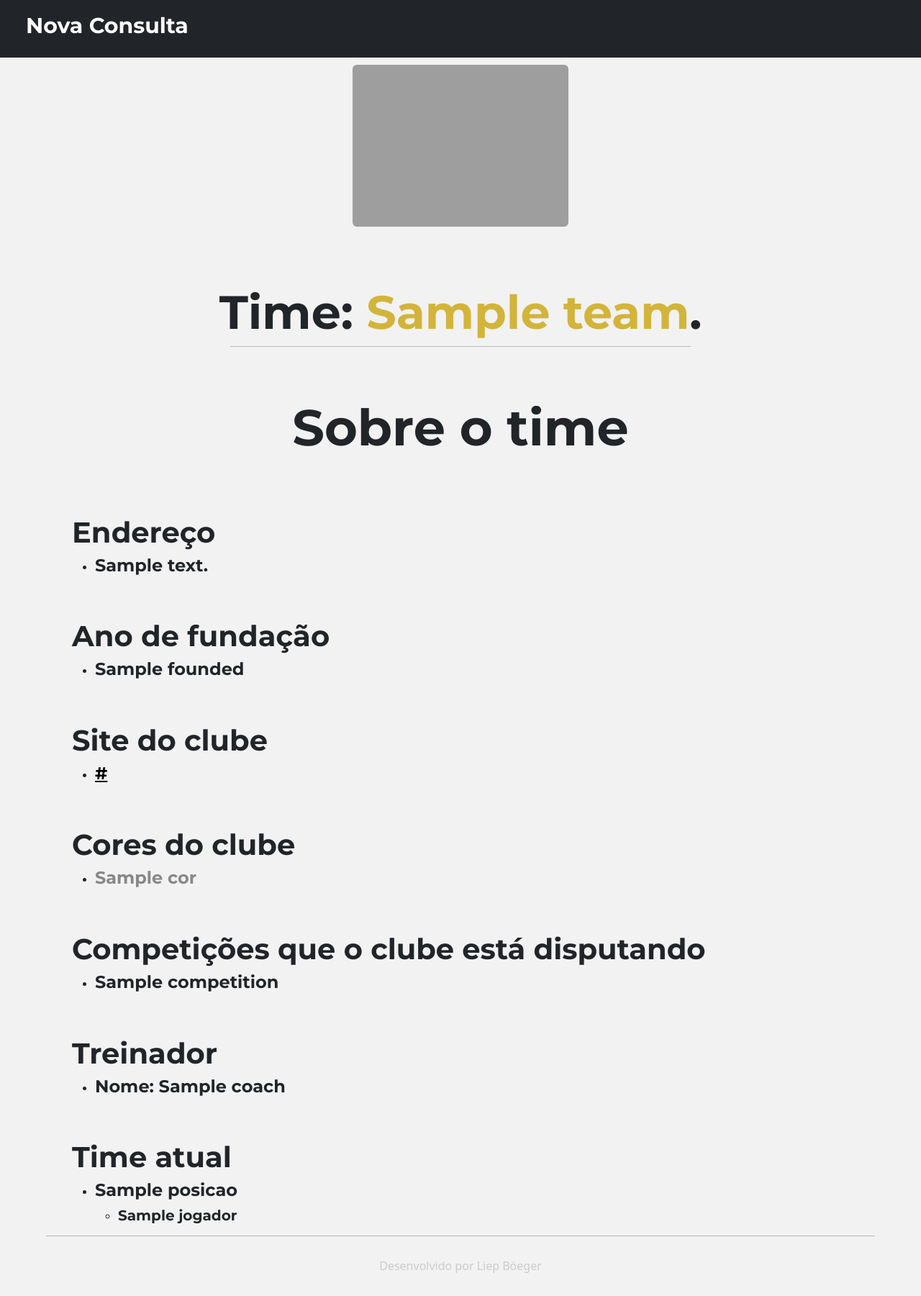
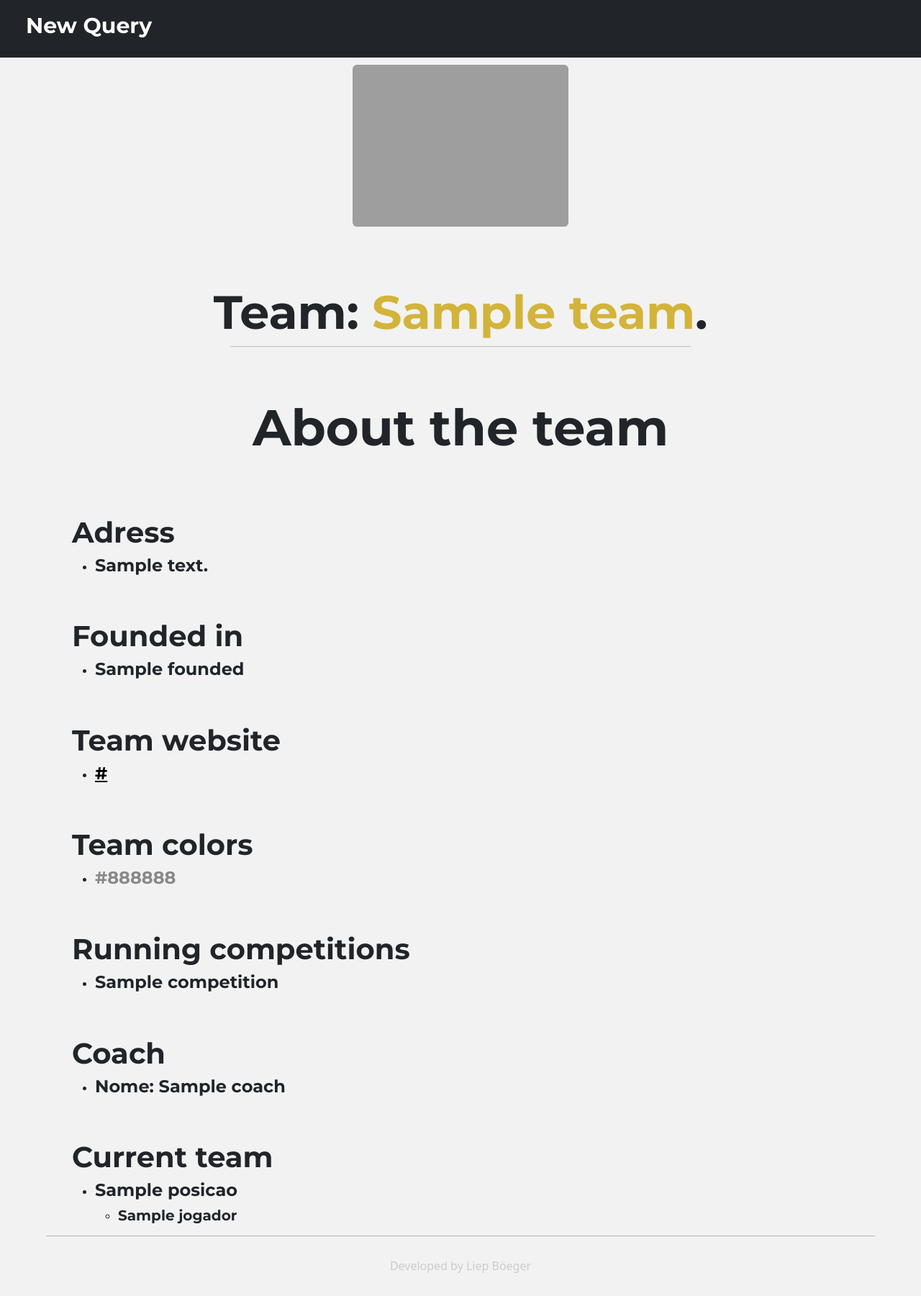
Before and after one commit to LiepBoeger/Flask-Data-Football, a Flask app: template templates/resultados.html in a window 1280 px wide. Shown: the whole page at 72% size. Run offline with Flask 3, Linux system fonts and the light colour scheme; the template is opened without the code that fills it: most values are stand-ins (such as "Sample title", 1, 10 or a date in 2020); parts of the project's set-up code (start-up, migrations or seed data) failed here and were passed over; grey boxes are pictures that could not be loaded.

Commit message:
Tradução para en e remoção da biblioteca de tradução

```diff
--- a/templates/home.html
+++ b/templates/home.html
@@ -1,10 +1,10 @@
 {% extends 'base.html' %}
 {% block conteudo %}
-<h1 class="titulo">Procure por seu time da <span class="titulo2">série A</span> favorito.</h1>
+<h1 class="titulo">Search for your favorite <span class="titulo2">serie A</span> team.</h1>
 <div id="cover">
   <form method="POST" action="{{url_for('get_team_id_route.get_team_id')}}">
     <div class="tb">
-      <div class="td"><input name="team_name" type="text" placeholder="Digite um time..." required></div>
+      <div class="td"><input name="team_name" type="text" placeholder="Team name..." required></div>
       <div class="td" id="s-cover">
         <button type="submit">
           <div id="s-circle"></div>
--- a/templates/resultados.html
+++ b/templates/resultados.html
@@ -2,43 +2,43 @@
 {% block conteudo %}
 <nav class="p-4 navbar navbar-expand-lg navbar-dark bg-dark " style="height: 80px;">
   <div class="container-fluid">
-    <h1 class="navbar-brand" style="font-family: 'Montserrat', sans-serif; font-size:30px;"><a class="nav-link" href="{{url_for('home_route.home')}}">Nova Consulta</a></h1>
+    <h1 class="navbar-brand" style="font-family: 'Montserrat', sans-serif; font-size:30px;"><a class="nav-link" href="{{url_for('home_route.home')}}">New Query</a></h1>
   </div>
 </nav>
 <div style="margin-top: 7%;">
   <img src={{team.crest}} class="img rounded mx-auto d-block mt-10px" alt="Responsive image">
-  <h1 class="titulo_result"> Time: <span class="titulo2">{{team.name}}</span>.</h1>
+  <h1 class="titulo_result"> Team: <span class="titulo2">{{team.name}}</span>.</h1>
   <hr style="width: 50%; margin: 0 auto;">
   <div>
-    <h1 class="titulo" style="margin-top: 1em;">Sobre o time</h1>
+    <h1 class="titulo" style="margin-top: 1em;">About the team</h1>
     <div class="fonte" style="padding-left: 100px;">
-      <h1 style="margin-top: 2em;">Endereço</h1>
+      <h1 style="margin-top: 2em;">Adress</h1>
       <ul>
         <li>
           <h4>{{team.address}}</h4>
         </li>
       </ul>
-      <h1 style="margin-top: 1.5em;">Ano de fundação</h1>
+      <h1 style="margin-top: 1.5em;">Founded in</h1>
       <ul>
         <li>
           <h4>{{team.founded}}</h4>
         </li>
       </ul>
-      <h1 style="margin-top: 1.5em;">Site do clube</h1>
+      <h1 style="margin-top: 1.5em;">Team website</h1>
       <ul>
         <li>
           <h4><a class="link" href="{{team.website}}" target="_blank">{{team.website}}</a></h4>
         </li>
       </ul>
-      <h1 style="margin-top: 1.5em;">Cores do clube</h1>
+      <h1 style="margin-top: 1.5em;">Team colors</h1>
       <ul>
-        {% for color, cor in colors.items() %}
+        {% for color in colors %}
         <li>
-          <h4 style="color: {{color}};">{{cor}}</h4>
+          <h4 style="color: {{color}};">{{color}}</h4>
         </li>
         {% endfor %}
       </ul>
-      <h1 style="margin-top: 1.5em;">Competições que o clube está disputando</h1>
+      <h1 style="margin-top: 1.5em;">Running competitions</h1>
       <ul>
         {% for competition in competitions %}
         <li>
@@ -46,13 +46,13 @@
         </li>
         {% endfor %}
       </ul>
-      <h1 style="margin-top: 1.5em;">Treinador</h1>
+      <h1 style="margin-top: 1.5em;">Coach</h1>
       <ul>
         <li>
           <h4>Nome: {{coach.name}}</h4>
         </li>
       </ul>
-      <h1 style="margin-top: 1.5em;">Time atual</h1>
+      <h1 style="margin-top: 1.5em;">Current team</h1>
       <ul>
         {% for posicao, jogadores in jogadores_por_posicao.items() %}
         <li><h4>{{ posicao }}</h4></li>
@@ -67,7 +67,7 @@
   </div>
   <footer class="footer">
     <hr style="width: 90%; margin: 0 auto; color: black;">
-    <h6>Desenvolvido por Liep Böeger</h6>
+    <h6>Developed by Liep Böeger</h6>
   </footer>
 </div>
 
--- a/templates/resultados_not_found.html
+++ b/templates/resultados_not_found.html
@@ -3,11 +3,11 @@
 <nav class="p-4 navbar navbar-expand-lg navbar-dark bg-dark " style="height: 80px">
   <div class="container-fluid">
     <div class="col-md-8">
-      <h1 class="navbar-brand" style="font-family: 'Montserrat', sans-serif; font-size:30px;"><a class="nav-link" href="{{url_for('home_route.home')}}">Nova Consulta</a></h1>
+      <h1 class="navbar-brand" style="font-family: 'Montserrat', sans-serif; font-size:30px;"><a class="nav-link" href="{{url_for('home_route.home')}}">New Query</a></h1>
     </div>
   </div>
 </nav>
-<h1 class="titulo_result"> Time não encontrado ou indisponível.</h1>
-<h1 class="titulo_result"><a class="titulo2 nav-link" href="{{url_for('home_route.home')}}">Fazer nova consulta.</a></h1>
+<h1 class="titulo_result"> Team not found or unavailable.</h1>
+<h1 class="titulo_result"><a class="titulo2 nav-link" href="{{url_for('home_route.home')}}">New query.</a></h1>
 
 {% endblock conteudo %}
```
Also changed, not shown: routes/resultados_route.py (+1 -11 lines).
